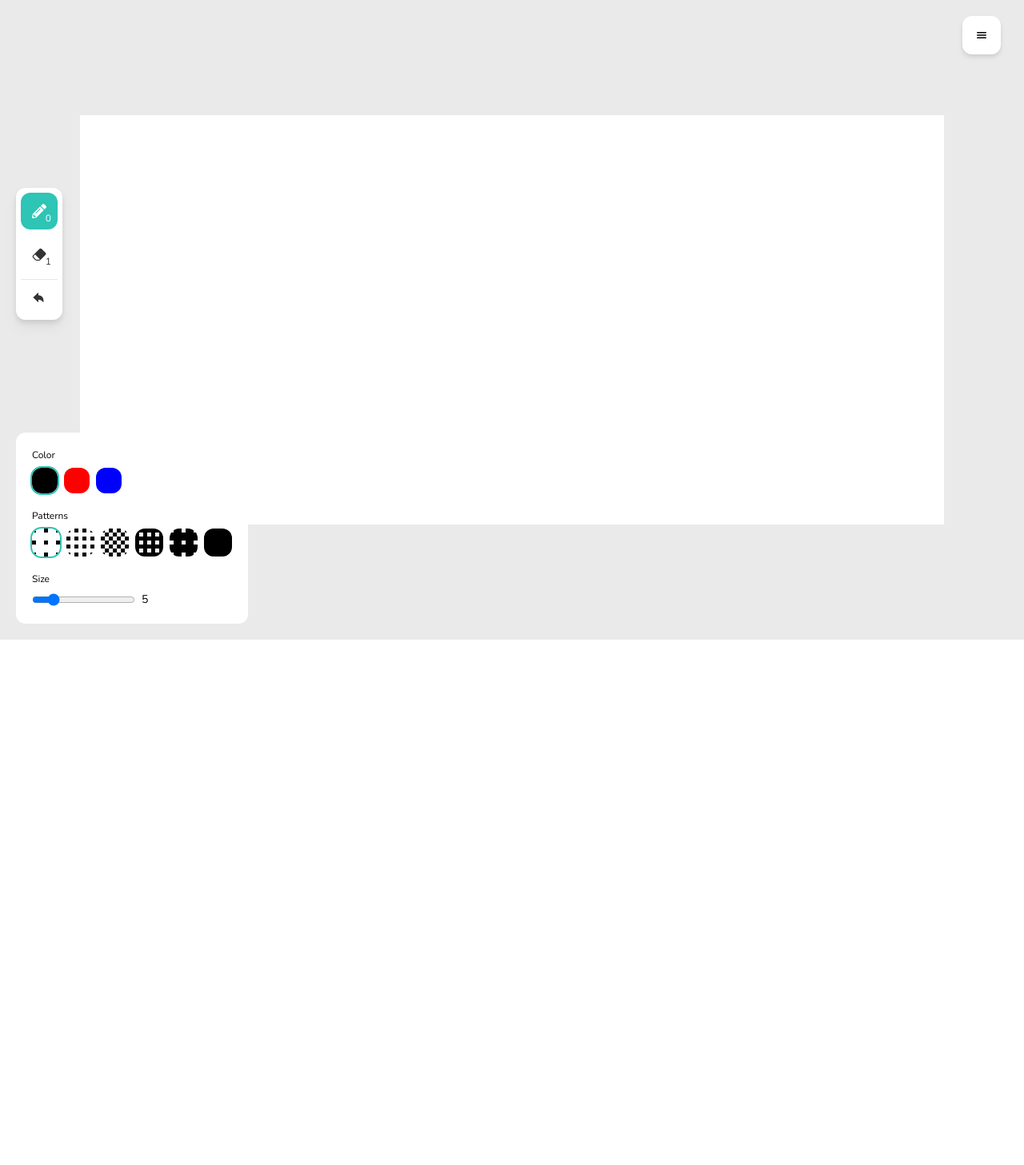
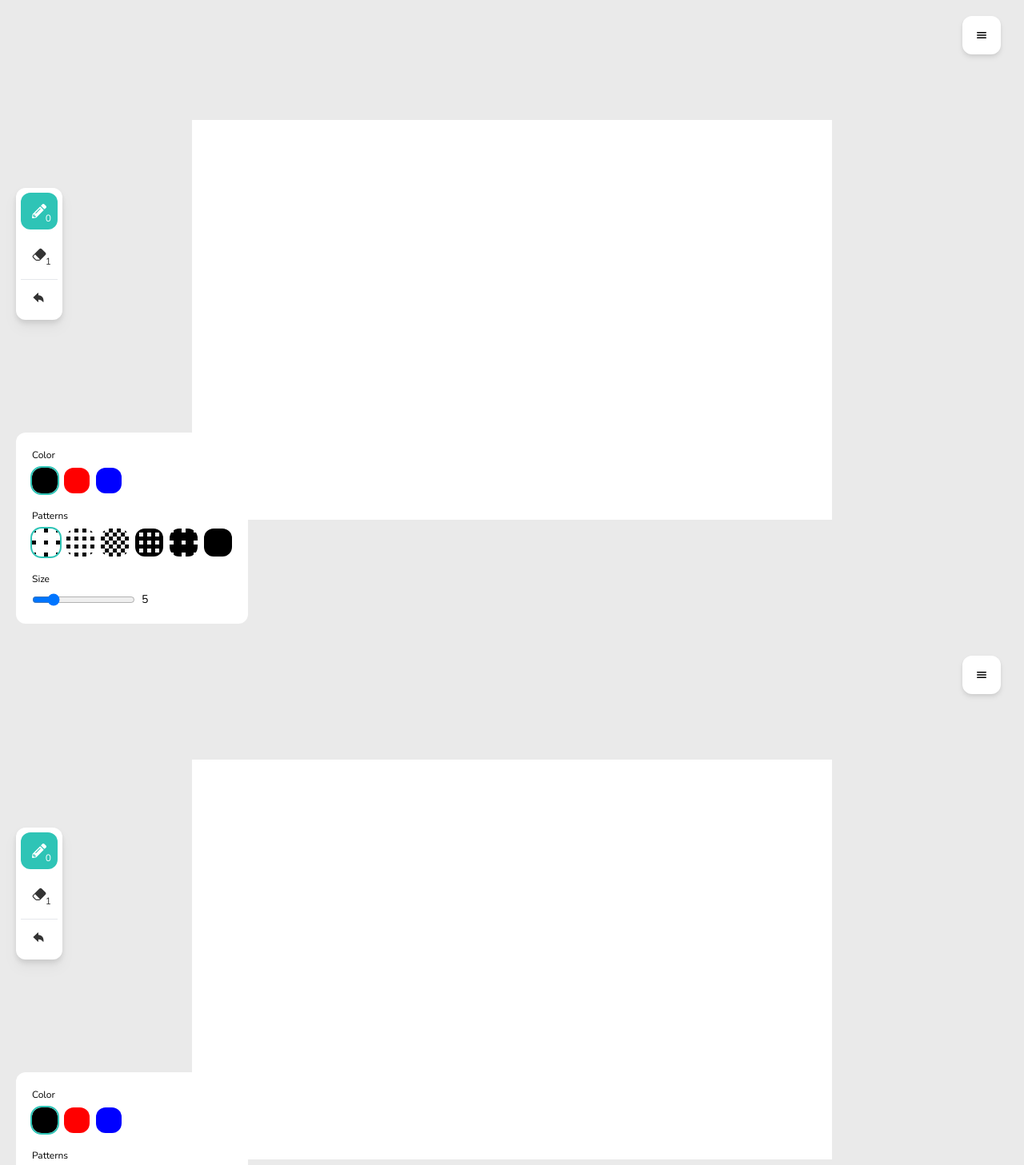
Before and after one commit to seanquiambao/group-board, a Next.js app: page /test in a window 1280 px wide. Shown: the top 1457 px of the page at 80% size. Before the commit the page ends 800 px from the top, so only its background shows below. Built offline with nearby package versions, Linux system fonts and the light colour scheme.

Commit message:
moved canvas to make room for chat feature

```diff
--- a/src/app/room/[roomID]/page.js
+++ b/src/app/room/[roomID]/page.js
@@ -2,7 +2,7 @@
 import { useEffect, useState } from "react";
 import { api } from "@/utils/api";
 import Fault from "@/utils/fault";
-import Room from "@/components/room/Room";
+import Room from "@/components/room/canvas/Room";
 
 const Page = ({ params }) => {
   const [room, setRoom] = useState(false);
--- a/src/app/test/page.js
+++ b/src/app/test/page.js
@@ -1,8 +1,9 @@
-import Room from "@/components/room/Room";
+import Room from "@/components/room/canvas/Room";
 
 const Page = () => {
   return (
-    <div>
+    <div className="w-3/4">
+      <Room />
       <Room />
     </div>
   );
--- a/src/components/room/Canvas.jsx
+++ /dev/null
@@ -1,16 +0,0 @@
-const Canvas = ({ canvasRef, onMouseDown }) => {
-  return (
-    <div className="flex justify-center items-center h-full">
-      <canvas
-        onMouseDown={onMouseDown}
-        ref={canvasRef}
-        width="1080"
-        height="512"
-        className="bg-white"
-        style={{ imageRendering: "pixelated", width: 1080, height: 512 }}
-      />
-    </div>
-  );
-};
-
-export default Canvas;
--- a/src/components/room/Room.jsx
+++ b/src/components/room/canvas/Canvas.jsx
@@ -1,14 +1,10 @@
-"use client";
-import Canvas from "@/components/room/Canvas";
-import Toolbar from "@/components/room/Toolbar";
+import { useDraw } from "@/hooks/useDraw";
+import Menu from "@/components/room/canvas/Menu";
+import { distanceBetween, angleBetween } from "@/utils/math";
+import { PATTERNS } from "@/data/room/pattern";
+import Toolbar from "@/components/room/canvas/Toolbar";
 import Properties from "@/components/room/properties/Properties";
 import { useState } from "react";
-import { useDraw } from "@/hooks/useDraw";
-import Menu from "@/components/room/Menu";
-import { distanceBetween, angleBetween } from "@/utils/math";
-import { PATTERNS } from "@/data/room/pattern";
-import Popup from "@/components/Popup";
-
 const PROPERTIES = {
   size: 5,
   color: "#000000",
@@ -16,18 +12,8 @@ const PROPERTIES = {
   pattern: 0,
 };
 
-const POPUP = {
-  title: "",
-  message: "",
-  color: "",
-  visible: false,
-  onClick: () => {},
-  button: "",
-};
-
-const Room = () => {
+const Canvas = ({ popup, setPopup }) => {
   const [tools, setTools] = useState(PROPERTIES);
-  const [popup, setPopup] = useState(POPUP);
 
   const generatePattern = (index) => {
     let patternCanvas = document.createElement("canvas");
@@ -97,17 +83,22 @@ const Room = () => {
   const { canvasRef, onMouseDown, clear, undo } = useDraw(
     currentTool(tools.tool),
   );
+
   return (
-    <div className="w-screen h-screen bg-black/10 relative">
-      {popup.visible && (
-        <Popup popup={popup} setPopup={setPopup} onClick={popup.onClick} />
-      )}
+    <div className="flex justify-center items-center h-full">
       <Menu clearFn={clear} popup={popup} setPopup={setPopup} />
       <Toolbar tools={tools} setTools={setTools} handleUndo={undo} />
-      <Canvas canvasRef={canvasRef} onMouseDown={onMouseDown} />
+      <canvas
+        onMouseDown={onMouseDown}
+        ref={canvasRef}
+        width="800"
+        height="500"
+        className="bg-white"
+        style={{ imageRendering: "pixelated", width: 800, height: 500 }}
+      />
       <Properties tools={tools} setTools={setTools} />
     </div>
   );
 };
 
-export default Room;
+export default Canvas;
--- a/src/components/room/Menu.jsx
+++ b/src/components/room/canvas/Menu.jsx
@@ -21,13 +21,7 @@ const Menu = ({ clearFn, popup, setPopup }) => {
   };
   const MENU = [
     {
-      name: "Save Art",
-      icon: <MdSaveAlt className={iconStyle} />,
-      style: "",
-      fn: confirmClear,
-    },
-    {
-      name: "Post your Art",
+      name: "Leave Room",
       icon: <HiOutlinePlusCircle className={iconStyle} />,
       style: "",
       fn: confirmClear,
--- /dev/null
+++ b/src/components/room/canvas/Room.jsx
@@ -0,0 +1,28 @@
+"use client";
+import Canvas from "@/components/room/canvas/Canvas";
+import { useState } from "react";
+import Popup from "@/components/Popup";
+
+const POPUP = {
+  title: "",
+  message: "",
+  color: "",
+  visible: false,
+  onClick: () => {},
+  button: "",
+};
+
+const Room = () => {
+  const [popup, setPopup] = useState(POPUP);
+
+  return (
+    <div className="w-screen h-screen bg-black/10 relative">
+      {popup.visible && (
+        <Popup popup={popup} setPopup={setPopup} onClick={popup.onClick} />
+      )}
+      <Canvas popup={popup} setPopup={setPopup} />
+    </div>
+  );
+};
+
+export default Room;
```
Also changed, not shown: src/components/room/canvas/Toolbar.jsx (renamed from src/components/room/Toolbar.jsx).
